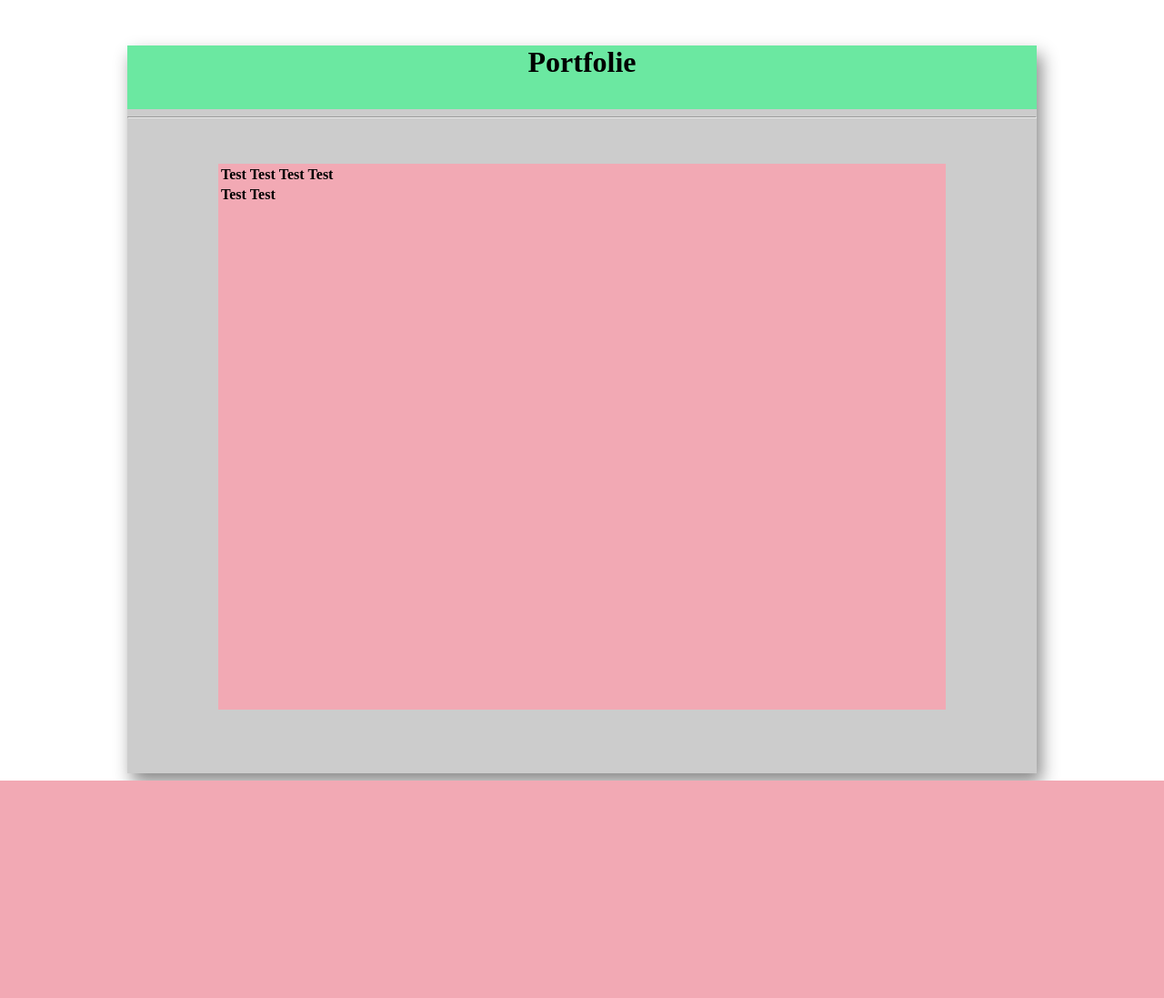
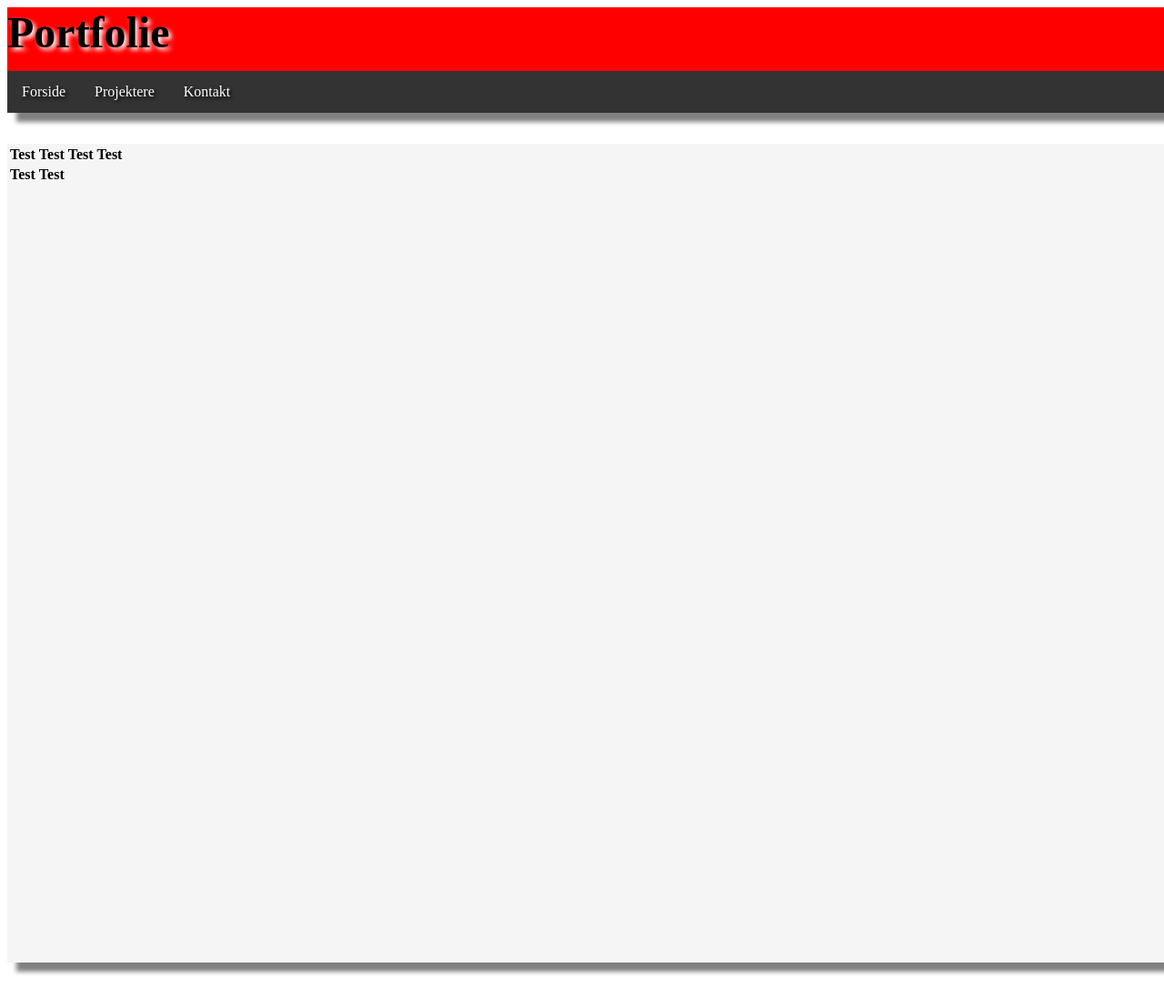
Before and after one commit to Neerholt/portfolie, a PHP site: page / in a window 1280 px wide; the page is wider, and only the part inside the window is pictured. Shown: that part at 91% size. Before the commit the page ends 858 px from the top of that part, so only its background shows below. Run offline with PHP 8.4, Linux system fonts and the light colour scheme; lists and menus that the app fills with data are empty.

Commit message:
har lavet en masse om på mit design

```diff
--- a/index.html
+++ b/index.html
@@ -8,9 +8,15 @@
     <body>
         <div id="container"><!--Starten på min container div, Søge ord: Container container-->
             <div id="mainheader"><!--Starten på min mainheader, søge ord mainheader Mainheader-->
-                <center><h1>Portfolie</h1></center>
+                <h1><font size="30">Portfolie</font></h1>
             </div><!--Slutning på min mainheader, søge ord mainheader Mainheader-->
-            <hr>
+            <div id="nav"><!--Starten på min nav, søge ord Nav nav-->
+                <ul>
+                    <li><a href="#home">Forside</a></li>
+                    <li><a href="#news">Projektere</a></li>
+                    <li><a href="#contact">Kontakt</a></li>
+                </ul>
+            </div><!--Slutning på min nav, søge ord Nav nav-->
             <div id="mainform"><!--Starten på min mainform, søge ord mainform Mainform-->
                 <table>
                     <tr>
--- a/stylecss.css
+++ b/stylecss.css
@@ -5,30 +5,75 @@ body{
 
 /*Stylesheet for min container*/
 #container{
-    margin-top: 50px;
-    background-color: #cccccc;
-    width: 1000px;
-    height: 800px;
+    background-color: white;
+    width: 1500px;
+    height: 1081px;
     margin-left: auto;
     margin-right: auto;
-    box-shadow: 5px 10px 18px #888888;
+
 }
 
 
 /*Stylesheet for mainheader*/
 #mainheader{
-    width: 1000px;
+    width: auto;
     height: 70px;
-    margin-left: auto;
-    margin-right: auto;
-    background-color: #6BE8A1;
+    background-color: red;
+    color: black;
+    text-shadow: 3px 3px 5px white;
+    box-shadow: 10px 10px 5px grey;
 }
 
+
+/*Stylesheet for min mainform*/
 #mainform{
-    width: 800px;
-    height: 600px;
+    width:auto;
+    height: 900px;
     margin-top: 50px;
     margin-left: auto;
     margin-right: auto;
-    background-color: #f2a9b4;
+    background-color: whitesmoke;
+    box-shadow: 10px 10px 5px grey;
 }
+
+/*Stylesheet for min nav*/
+#nav{
+    width: auto;
+    height: 30px;
+    margin-left: auto;
+    margin-right: auto;
+    text-shadow: 2px 2px 4px #000000;
+}
+
+
+
+/*Head nav start*/
+ul {
+  list-style-type: none;
+  margin: 0;
+  padding: 0;
+  overflow: hidden;
+  background-color: #333;
+  box-shadow: 10px 10px 5px grey;
+}
+
+li {
+  float: left;
+}
+
+li a {
+  display: block;
+  color: white;
+  text-align: center;
+  padding: 14px 16px;
+  text-decoration: none;
+}
+
+li a:hover:not(.active) {
+  background-color: #111;
+}
+
+.active {
+  background-color: #4CAF50;
+}
+/*Head nav slut*/
```
